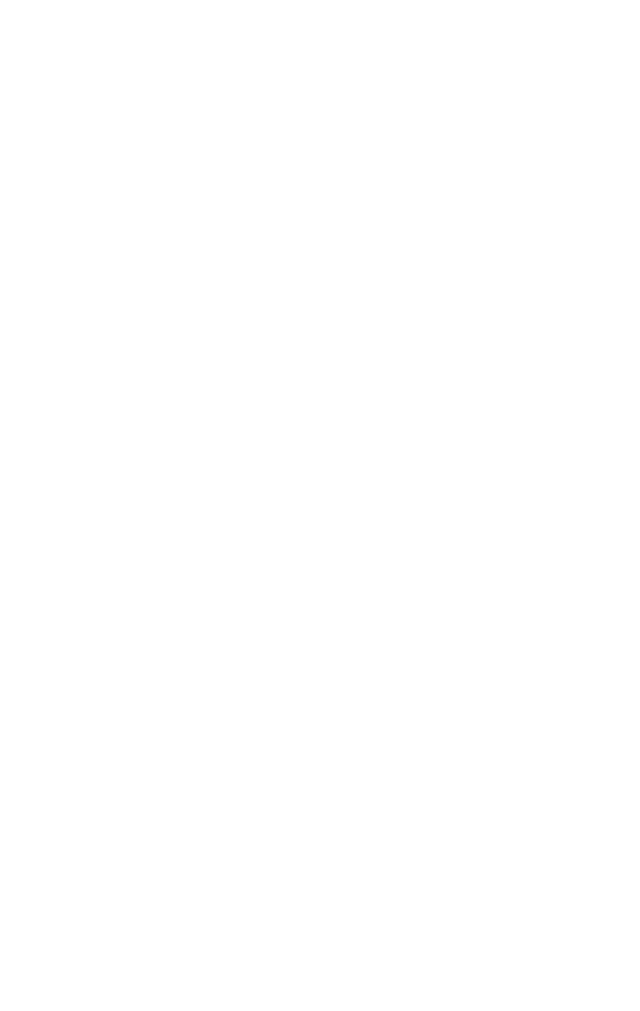
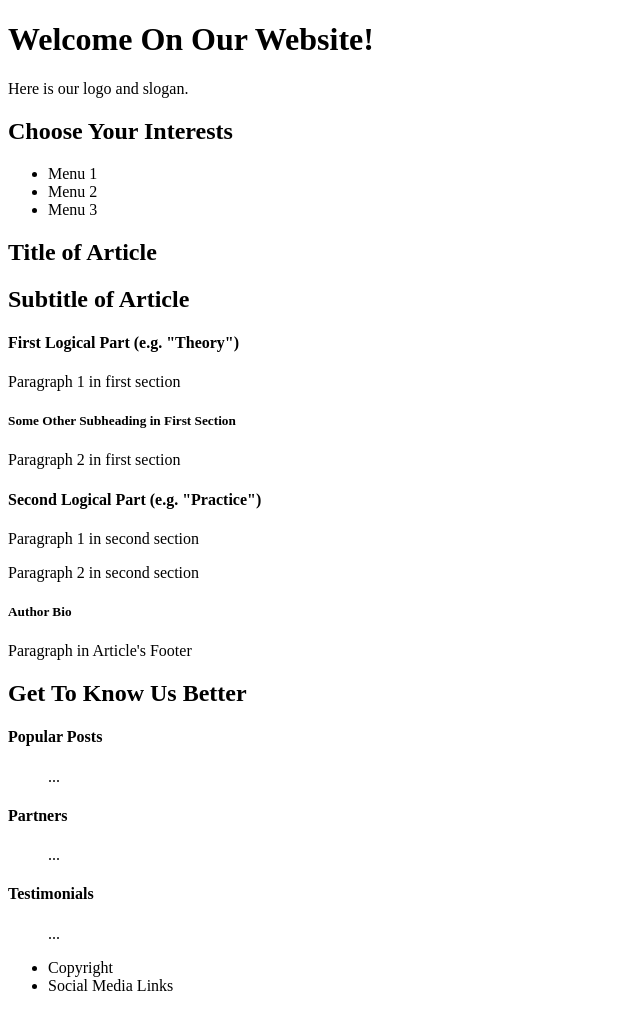
Before and after one commit to ganesh-jayadevan/back-in-tech, a plain HTML site: page index.html in a window 1280 px wide. Shown: the whole page, without its empty margins (0-640 px from the left). Before the commit the page ends 800 px from the top, so only its background shows below. Drawn offline with Linux system fonts and the light colour scheme.

Commit message:
next changes

```diff
--- a/index.html
+++ b/index.html
@@ -7,5 +7,76 @@
 </head>
 <body>
 
-</body>
+    <header>
+      <h1>Welcome On Our Website!</h1>
+      <p>Here is our logo and slogan.</p>
+    </header>
+
+    <nav>
+      <header>
+        <h2>Choose Your Interests</h2>
+      </header>
+      <ul>
+        <li>Menu 1</li>
+        <li>Menu 2</li>
+        <li>Menu 3</li>
+      </ul>
+    </nav>
+
+    <article>
+      <header>
+        <h1>Title of Article</h1>
+        <h2>Subtitle of Article</h2>
+      </header>
+
+      <section>
+        <h4>First Logical Part (e.g. "Theory")</h4>
+        <p>Paragraph 1 in first section</p>
+
+        <h5>Some Other Subheading in First Section</h5>
+        <p>Paragraph 2 in first section</p>
+      </section>
+
+      <section>
+        <h4>Second Logical Part (e.g. "Practice")</h4>
+        <p>Paragraph 1 in second section</p>
+        <p>Paragraph 2 in second section</p>
+      </section>
+
+      <footer>
+        <h5>Author Bio</h5>
+        <p>Paragraph in Article's Footer</p>
+      </footer>
+
+    </article>
+
+    <aside>
+
+      <h2>Get To Know Us Better</h2>
+
+      <section>
+        <h4>Popular Posts</h4>
+        <ul>...</ul>
+      </section>
+
+      <section>
+        <h4>Partners</h4>
+        <ul>...</ul>
+      </section>
+
+      <section>
+        <h4>Testimonials</h4>
+        <ul>...</ul>
+      </section>
+
+    </aside>
+
+    <footer>
+      <ul>
+        <li>Copyright</li>
+        <li>Social Media Links</li>
+      </ul>
+    </footer>
+
+  </body>
 </html>
```
